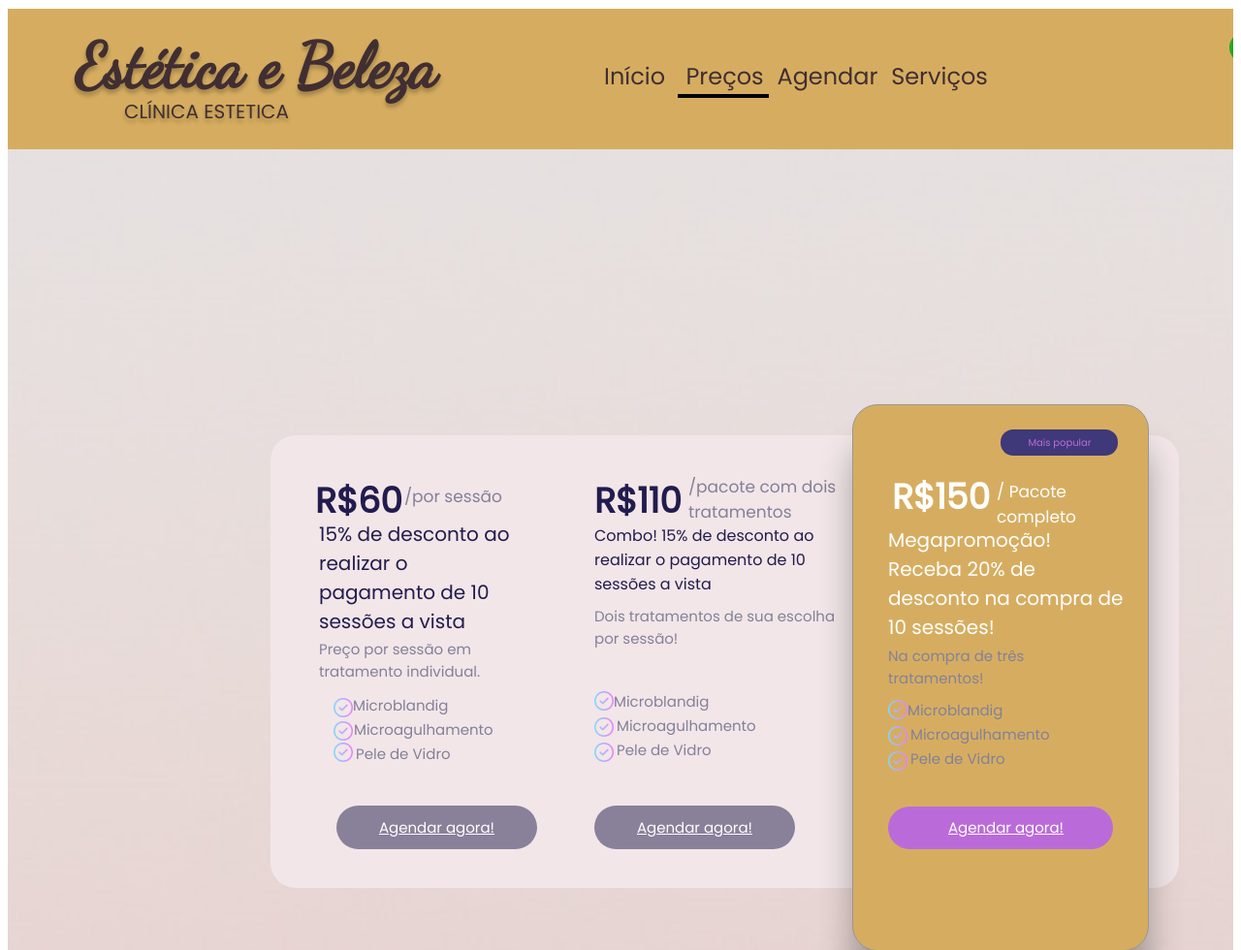
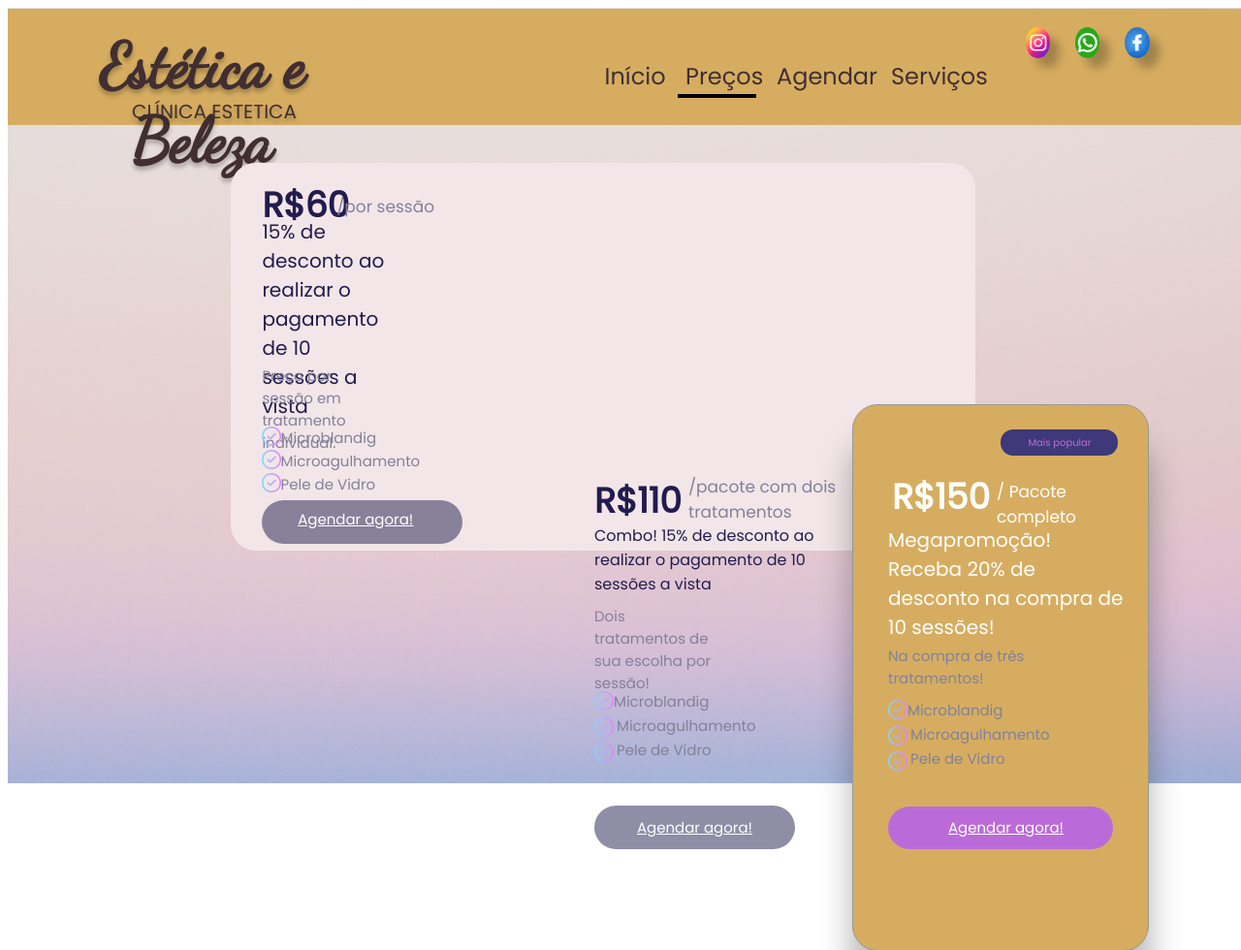
Before and after one commit to PeddroHenrique/Estetica-main, a website: page preço.html in a window 1280 px wide. Shown: the top 980 px of the page at 97% size. Drawn offline with Linux system fonts and the light colour scheme.

Commit message:
atualização

```diff
--- a/css/inicio.css
+++ b/css/inicio.css
@@ -19,10 +19,11 @@ body {
 }
 
 .mulher-tela-inicial {
-  position: absolute;
-  left: 5%;
-  width: 19%;
-  height: 100%;
+  position: fixed;
+  max-width: 100%;
+  left: 0%;
+  width: 35%;
+  height: 140%;
   background: url("../images/v1_85.png");
   background-size: cover;
   background-position: center;
@@ -31,7 +32,7 @@ body {
 .frase1-tela-inicial {
   position: absolute;
   top: 50%;
-  left: 48%;
+  left: 50%;
   transform: translate(-50%, -50%);
   text-align: center;
   font-family: 'Dancing Script', cursive;
@@ -40,7 +41,9 @@ body {
 }
 
 .primeira-frase1-tela-inicial {
-  display: block;
+  position: relative;
+  top: 40%;
+  left: 30%;
   margin-bottom: 1rem;
   color: rgba(101,64,0,1);
   font-family: Dancing Script;
@@ -51,7 +54,8 @@ body {
   color: rgba(136,38,60,1);
   position: absolute;
   top: 40%;
-  left: 38%;
+  left: 60%;
+  transform: translate(-40%, -60%);
   font-family: Poppins;
   font-weight: Italic;
   font-size: 48px;
@@ -60,8 +64,8 @@ body {
 }
 .frase2-tela-icial {
   position: absolute;
-  bottom: 40%;
-  left: 48%;
+  bottom: 35%;
+  left: 65%;
   transform: translate(-50%, 0);
   text-align: center;
   width: 30rem;
@@ -84,21 +88,17 @@ body {
 
 .logo1-tela-inicial{
   position: absolute;
-  bottom: 10%;
-  left: 50%;
+  bottom: 6%;
+  left: 47%;
   transform: translate(-50%, 0);
   font-family: Dancing Script;
   font-weight: Bold;
-  font-size: 3rem;
-  color: rgba(64,46,50,1);
-  text-shadow: 0px 4px 4px rgba(0, 0, 0, 0.25);
-  text-align: center;
-  cursor: pointer;
 }
+
 .logo2-tela-inicial {
   position: absolute;
-  bottom: 6%;
-  left: 50%;
+  bottom: 3%;
+  left: 47%;
   transform: translate(-50%, 0);
   text-shadow: 0px 4px 4px rgba(0, 0, 0, 0.25);
   font-family: Poppins;
@@ -128,7 +128,7 @@ body {
 
   .face {
     width: 2%;
-    height: 4.1%;
+    height: 4%;
     background: url("../images/v351_38.png");
     background-repeat: no-repeat;
     background-position: center center;
@@ -143,7 +143,7 @@ body {
   }
   .insta {
     width: 2%;
-    height: 4.1%;
+    height: 4%;
     background: url("../images/v351_42.png");
     background-repeat: no-repeat;
     background-position: center center;
@@ -157,7 +157,7 @@ body {
   }
   .zap {
     width: 2%;
-    height: 4.1%;
+    height: 4%;
     background: url("../images/v351_43.png");
     background-repeat: no-repeat;
     background-position: center center;
@@ -170,12 +170,12 @@ body {
     border-radius: 100%;
   }
 .barra {
-  width: 3%;
+  width: 5%;
   background: url("../images/v133_66.png");
   opacity: 1;
   position: absolute;
-  top: 7.5%;
-  left: 34.5%;
+  top: 72px;
+  left: 540px;
   border: 2px solid rgba(0,0,0,1);
   cursor: pointer;
 }
--- a/css/precos.css
+++ b/css/precos.css
@@ -1,34 +1,23 @@
 
 .inicio-tela-preco {
   width: 100%;
-  height: 1372px;
+  height: 100%;
   background: url("../images/v160_18.png");
-  background-repeat: no-repeat;
-  background-position: center center;
+  background-position: center;
   background-size: cover;
-  opacity: 1;
-  position: relative;
-  top: 0px;
-  left: 0px;
-  overflow: hidden;
-  overflow-x: scroll;
+  position: absolute;
 }
 .background-tela-preco {
   width: 100%;
-  height: 2000px;
+  height: 100%;
   background: url("../images/v159_173.png");
-  background-repeat: no-repeat;
-  background-position: center center;
+  background-position: center;
   background-size: cover;
-  opacity: 1;
   position: absolute;
-  top: 145px;
-  left: 0px;
-  overflow: hidden;
 }
 .background-logo-tela-preco {
   width: 100%;
-  height: 145px;
+  height: 15%;
   background: rgba(214,173,96,1);
   opacity: 1;
   position: absolute;
@@ -36,7 +25,7 @@
   left: 0px;
 }
 .servicos {
-  width: 100px;
+  width: 5%;
   color: rgba(64,46,50,1);
   position: absolute;
   top: 53px;
@@ -49,7 +38,7 @@
   cursor: pointer;
 }
 .logo1-tela-preco {
-  width: 418px;
+  width: 24%;
   color: rgba(64,46,50,1);
   position: absolute;
   top: 22px;
@@ -63,11 +52,11 @@
   text-decoration: none;
 }
 .logo2-tela-preco {
-  width: 334px;
+  width: 25%;
   color: rgba(64,46,50,1);
   position: absolute;
   top: 92px;
-  left: 120px;
+  left: 10%;
   text-shadow: 0px 4px 4px rgba(0, 0, 0, 0.25);
   font-family: Poppins;
   font-weight: SemiBold;
@@ -77,7 +66,7 @@
   text-decoration: none;
 }
 .inicio {
-  width: 63px;
+  width: 5%;
   color: rgba(64,46,50,1);
   position: absolute;
   top: 53px;
@@ -90,7 +79,7 @@
   cursor: pointer;
 }
 .precos {
-  width: 81px;
+  width: 5%;
   color: rgba(64,46,50,1);
   position: absolute;
   top: 53px;
@@ -103,8 +92,8 @@
   cursor: pointer;
 }
 .barra {
-  width: 90px;
-  height: 0px;
+  width: 6%;
+  height: 0%;
   background: url("../images/v154_4675.png");
   opacity: 1;
   position: absolute;
@@ -114,7 +103,7 @@
   cursor: pointer;
 }
 .agendar {
-  width: 105px;
+  width: 5%;
   color: rgba(64,46,50,1);
   position: absolute;
   top: 53px;
@@ -127,43 +116,47 @@
   cursor: pointer;
 }
 .face {
-  width: 32px;
-  height: 32px;
+  width: 2%;
+  height: 4%;
   background: url("../images/v351_38.png");
   background-repeat: no-repeat;
   background-position: center center;
   background-size: cover;
   opacity: 1;
   position: absolute;
-  top: 25px;
-  left: 1378px;
+  top: 2.5%;
+  right: 8%;
   overflow: hidden;
+  box-shadow: 10px 10px 10px rgba(0, 0, 0, 0.25);
+  border-radius: 100%;
 }
 .zap {
-  width: 32px;
-  height: 32px;
+  width: 2%;
+  height: 4%;
+  background: url("../images/v351_43.png");
+  background-repeat: no-repeat;
+  background-position: center center;
+  background-size: cover;
+  opacity: 1;
+  position: absolute;
+  top: 2.5%;
+  right: 16%;
+  box-shadow: 10px 10px 10px rgba(0, 0, 0, 0.25);
+  border-radius: 100%;
+}
+.insta {
+  width: 2%;
+  height: 4%;
   background: url("../images/v351_42.png");
   background-repeat: no-repeat;
   background-position: center center;
   background-size: cover;
   opacity: 1;
   position: absolute;
-  top: 25px;
-  left: 1260px;
-  overflow: hidden;
-}
-.insta {
-  width: 32px;
-  height: 32px;
-  background: url("../images/v351_43.png");
-  background-repeat: no-repeat;
-  background-position: center center;
-  background-size: cover;
-  opacity: 1;
-  position: absolute;
-  top: 25px;
-  left: 1320px;
-  overflow: hidden;
+  top: 2.5%;
+  right: 12%;
+  box-shadow: 10px 10px 10px rgba(0, 0, 0, 0.25);
+  border-radius: 100%;
 }
 .figura-tela-preco {
   width: 392px;
@@ -179,13 +172,13 @@
   overflow: hidden;
 }
 .tabela-precos {
-  width: 937px;
-  height: 467px;
+  width: 60%;
+  height: 50%;
   background: rgba(242,230,232,1);
   opacity: 1;
   position: absolute;
-  top: 441px;
-  left: 271px;
+  top: 20%;
+  left: 18%;
   border: 0px solid rgba(150,150,150,1);
   border-top-left-radius: 26px;
   border-top-right-radius: 26px;
@@ -235,8 +228,8 @@
   background: rgba(34,28,78,1);
   opacity: 0.5;
   position: absolute;
-  top: 823px;
-  left: 339px;
+  top: 63.5%;
+  left: 20.5%;
   border: 0px solid rgba(150,150,150,1);
   border-top-left-radius: 24px;
   border-top-right-radius: 24px;
@@ -278,8 +271,8 @@
   width: 121px;
   color: rgba(255,255,255,1);
   position: absolute;
-  top: 834px;
-  left: 382px;
+  top: 64.5%;
+  left: 23.3%;
   font-family: Poppins;
   font-weight: Medium;
   font-size: 15px;
@@ -336,11 +329,11 @@
   overflow: hidden;
 }
 .tabela1-valor {
-  width: 107px;
+  width: 10%;
   color: rgba(34,28,78,1);
   position: absolute;
-  top: 481px;
-  left: 317px;
+  top: 22%;
+  left: 20.5%;
   font-family: Poppins;
   font-weight: Bold;
   font-size: 36px;
@@ -348,11 +341,11 @@
   text-align: left;
 }
 .tabela1-frase-direita-valor {
-  width: 103px;
+  width: 10%;
   color: rgba(131,128,153,1);
   position: absolute;
-  top: 491px;
-  left: 409px;
+  top: 24%;
+  left: 26.5%;
   font-family: Poppins;
   font-weight: Medium;
   font-size: 17px;
@@ -360,7 +353,7 @@
   text-align: left;
 }
 .tabela2-frase1 {
-  width: 272px;
+  width: 10%;
   color: rgba(131,128,153,1);
   position: absolute;
   top: 616px;
@@ -384,11 +377,11 @@
   text-align: left;
 }
 .tabela1-frase1 {
-  width: 211px;
+  width: 10%;
   color: rgba(34,28,78,1);
   position: absolute;
-  top: 528px;
-  left: 321px;
+  top: 27%;
+  left: 20.5%;
   font-family: Poppins;
   font-weight: Medium;
   font-size: 20px;
@@ -396,11 +389,11 @@
   text-align: left;
 }
 .tabela1-frase2 {
-  width: 175px;
+  width: 10%;
   color: rgba(131,128,153,1);
   position: absolute;
-  top: 650px;
-  left: 321px;
+  top: 46%;
+  left: 20.5%;
   font-family: Poppins;
   font-weight: Medium;
   font-size: 15px;
@@ -411,8 +404,8 @@
   width: 165px;
   color: rgba(131,128,153,1);
   position: absolute;
-  top: 758px;
-  left: 359px;
+  top: 60%;
+  left: 22%;
   font-family: Poppins;
   font-weight: Medium;
   font-size: 15px;
@@ -423,8 +416,8 @@
   width: 165px;
   color: rgba(131,128,153,1);
   position: absolute;
-  top: 708px;
-  left: 356px;
+  top: 54%;
+  left: 22%;
   font-family: Poppins;
   font-weight: Medium;
   font-size: 15px;
@@ -435,8 +428,8 @@
   width: 165px;
   color: rgba(131,128,153,1);
   position: absolute;
-  top: 733px;
-  left: 357px;
+  top: 57%;
+  left: 22%;
   font-family: Poppins;
   font-weight: Medium;
   font-size: 15px;
@@ -452,8 +445,8 @@
   background-size: cover;
   opacity: 1;
   position: absolute;
-  top: 758px;
-  left: 336px;
+  top: 60%;
+  left: 20.5%;
   overflow: hidden;
 }
 .tabela1-sinal2 {
@@ -465,8 +458,8 @@
   background-size: cover;
   opacity: 1;
   position: absolute;
-  top: 736px;
-  left: 336px;
+  top: 57%;
+  left: 20.5%;
   overflow: hidden;
 }
 .tabela2-sinal2 {
@@ -504,8 +497,8 @@
   background-size: cover;
   opacity: 1;
   position: absolute;
-  top: 712px;
-  left: 336px;
+  top: 54%;
+  left: 20.5%;
   overflow: hidden;
 }
 .tabela3 {
```
